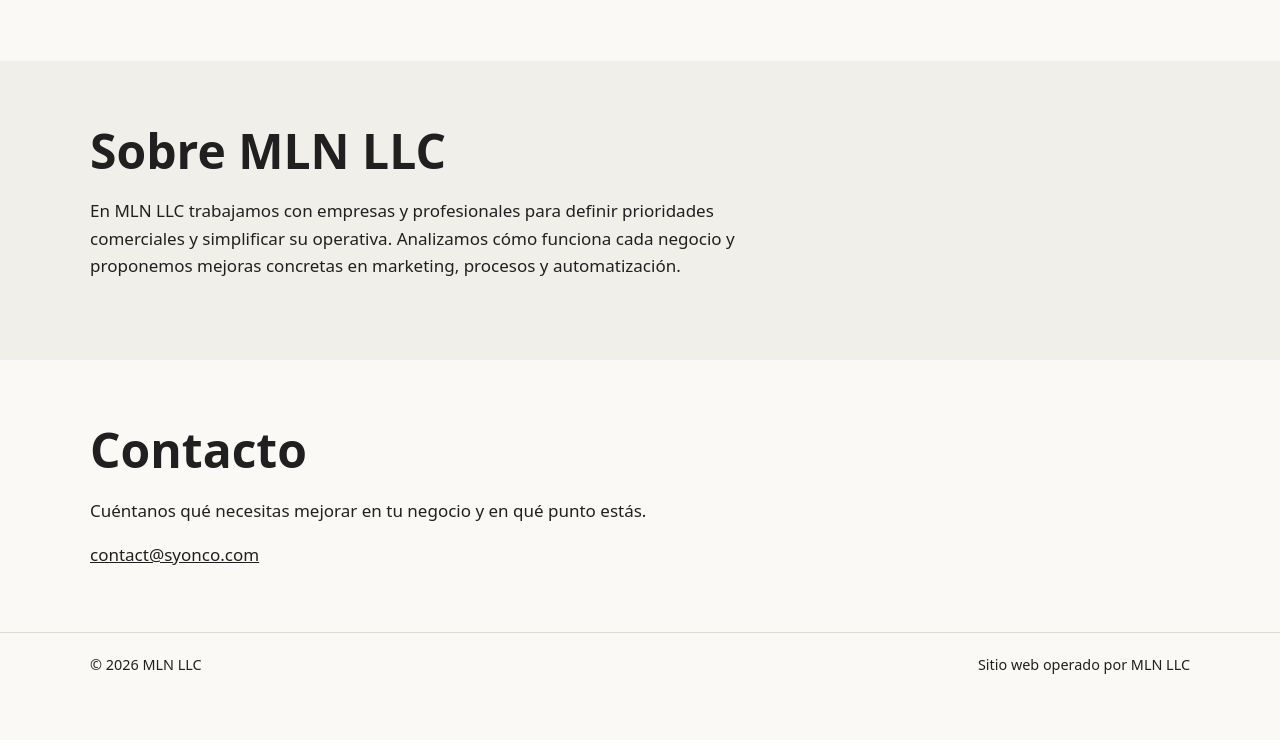
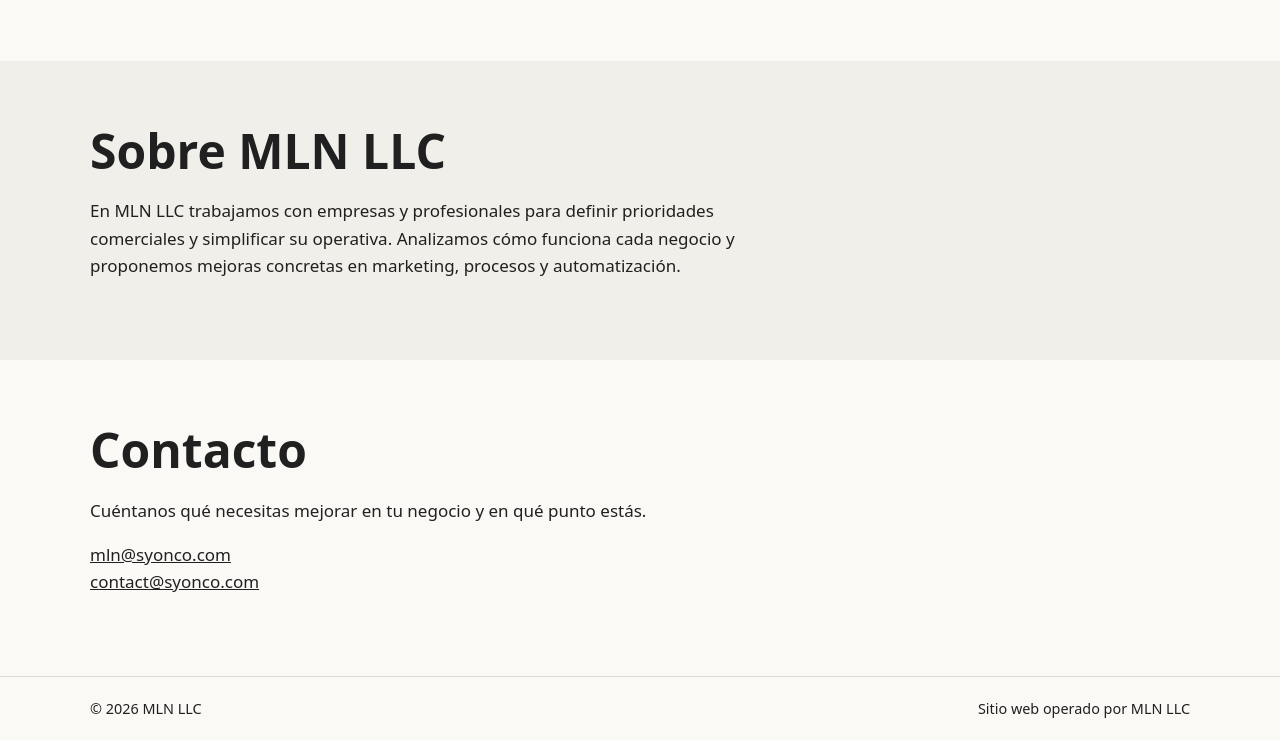
Before and after one commit to 19fernandocevallos-cpu/syonco.com, a plain HTML site: page index.html in a window 1280 px wide. Shown: the part 1249-1989 px from the top of the page. Before the commit the page ends 1945 px from the top, so only its background shows below. Drawn offline with Linux system fonts and the light colour scheme.

Commit message:
Update index.html

```diff
--- a/index.html
+++ b/index.html
@@ -20,7 +20,8 @@
 <article><h3>Optimización de procesos</h3><p>Analizamos cómo trabaja tu negocio, detectamos los principales cuellos de botella y priorizamos mejoras operativas.</p></article>
 </div></div></section>
 <section class="about" id="equipo"><div class="wrap"><h2>Sobre MLN LLC</h2><p>En MLN LLC trabajamos con empresas y profesionales para definir prioridades comerciales y simplificar su operativa. Analizamos cómo funciona cada negocio y proponemos mejoras concretas en marketing, procesos y automatización.</p></div></section>
-<section id="contacto"><div class="wrap"><h2>Contacto</h2><p>Cuéntanos qué necesitas mejorar en tu negocio y en qué punto estás.</p><a href="mailto:contact@syonco.com">contact@syonco.com</a></div></section>
+<section id="contacto"><div class="wrap"><h2>Contacto</h2><p>Cuéntanos qué necesitas mejorar en tu negocio y en qué punto estás.</p><p><a href="mailto:mln@syonco.com">mln@syonco.com</a><br>
+<a href="mailto:contact@syonco.com">contact@syonco.com</a></p></div></section>
 </main>
 <footer><div class="wrap"><span>© 2026 MLN LLC</span><span>Sitio web operado por MLN LLC</span></div></footer>
 </body>
```
